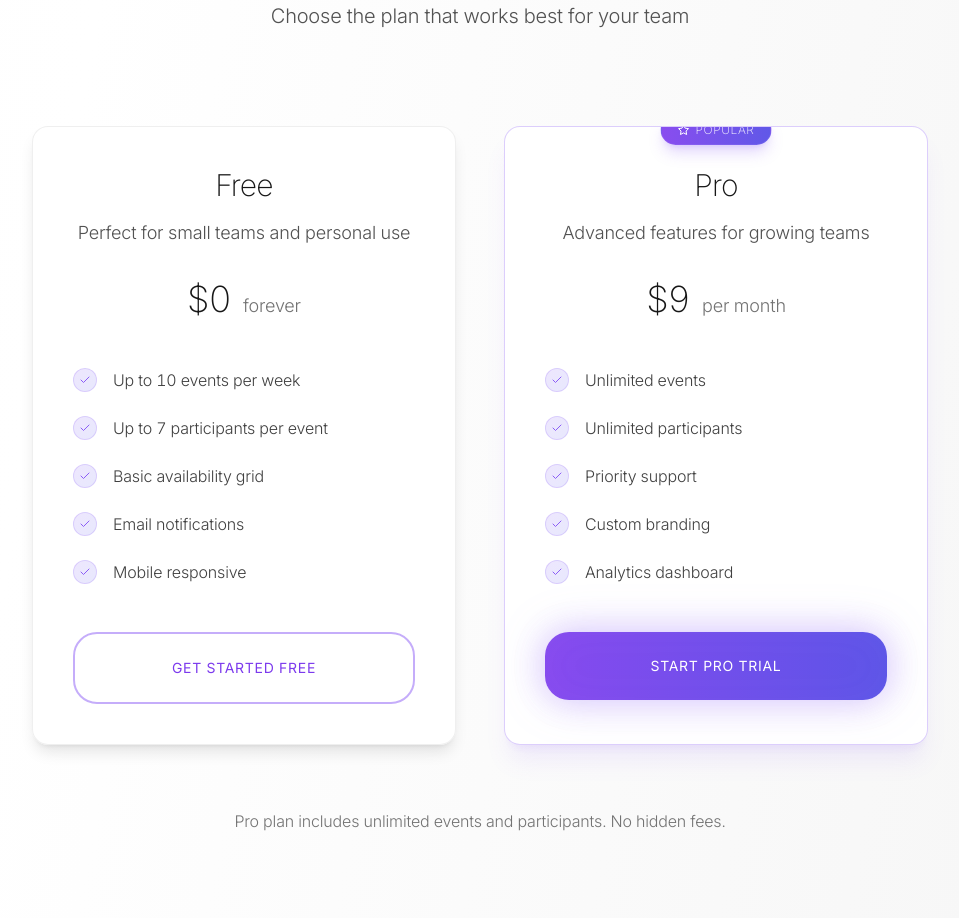
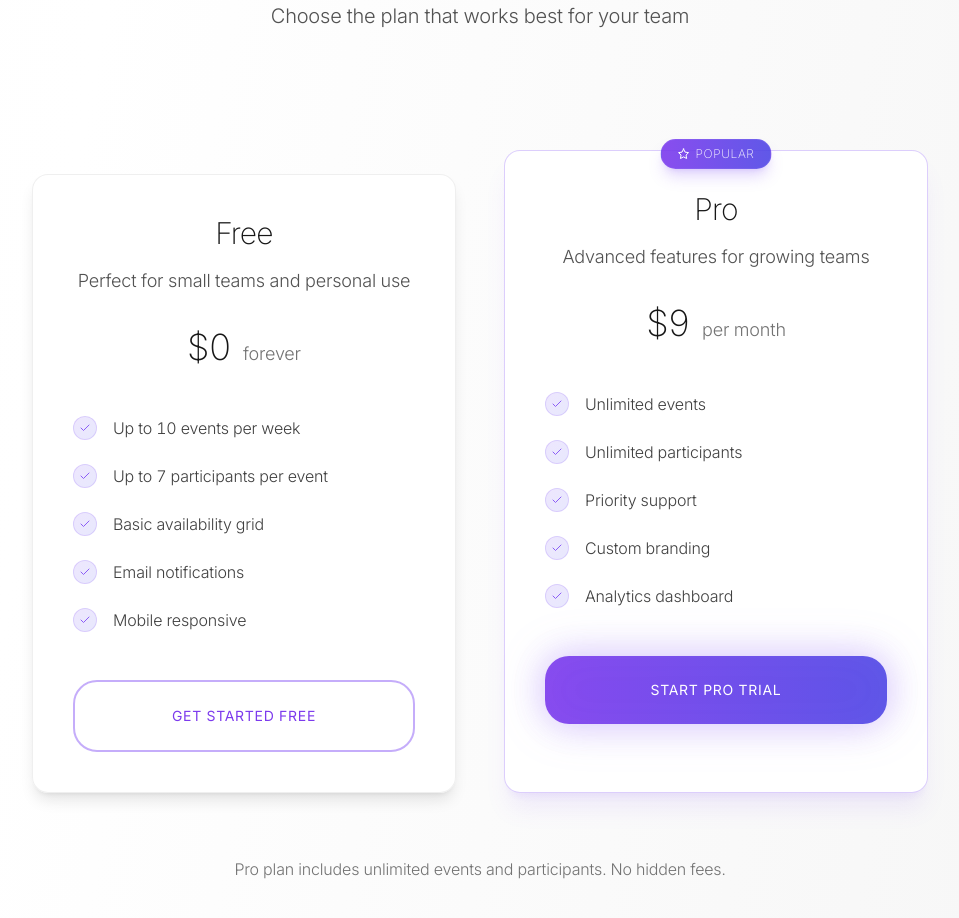
Before and after one commit to heyiamantara/anytime, a Next.js app: page / in a window 1280 px wide. Shown: the part 6320-7238 px from the top of the page, without its empty margins (160-1119 px from the left). Built offline with nearby package versions, Linux system fonts and the light colour scheme; no server answers; grey boxes are pictures that could not be loaded.

Commit message:
Fixed Pricing Section

```diff
--- a/components/PricingSection.tsx
+++ b/components/PricingSection.tsx
@@ -72,7 +72,7 @@ export default function PricingSection({ onSignUp, onUpgrade }: PricingSectionPr
         </motion.div>
 
         {/* Mobile-Responsive Pricing Layout */}
-        <div className="grid grid-cols-1 md:grid-cols-2 gap-8 sm:gap-12 max-w-4xl mx-auto">
+        <div className="grid grid-cols-1 md:grid-cols-2 gap-8 sm:gap-12 max-w-4xl mx-auto pt-6">
           {plans.map((plan, index) => (
             <motion.div
               key={plan.name}
@@ -80,10 +80,10 @@ export default function PricingSection({ onSignUp, onUpgrade }: PricingSectionPr
               whileInView={{ opacity: 1, y: 0 }}
               transition={{ duration: 1.0, delay: index * 0.2, ease: [0.16, 1, 0.3, 1] }}
               viewport={{ once: true }}
-              className={`relative group bg-white/90 dark:bg-neutral-900/60 backdrop-blur-xl border rounded-2xl p-8 sm:p-10 hover:bg-white dark:hover:bg-neutral-900/80 transition-all duration-500 hover:shadow-2xl overflow-hidden ${
+              className={`relative group bg-white/90 dark:bg-neutral-900/60 backdrop-blur-xl border rounded-2xl p-8 sm:p-10 hover:bg-white dark:hover:bg-neutral-900/80 transition-all duration-500 hover:shadow-2xl ${
                 plan.popular
-                  ? 'border-violet-500/30 shadow-xl shadow-violet-500/10 dark:shadow-violet-500/5'
-                  : 'border-neutral-200/60 dark:border-neutral-700/50 shadow-lg'
+                  ? 'border-violet-500/30 shadow-xl shadow-violet-500/10 dark:shadow-violet-500/5 mt-0'
+                  : 'border-neutral-200/60 dark:border-neutral-700/50 shadow-lg mt-6'
               }`}
             >
               {/* Subtle Background Pattern */}
```
